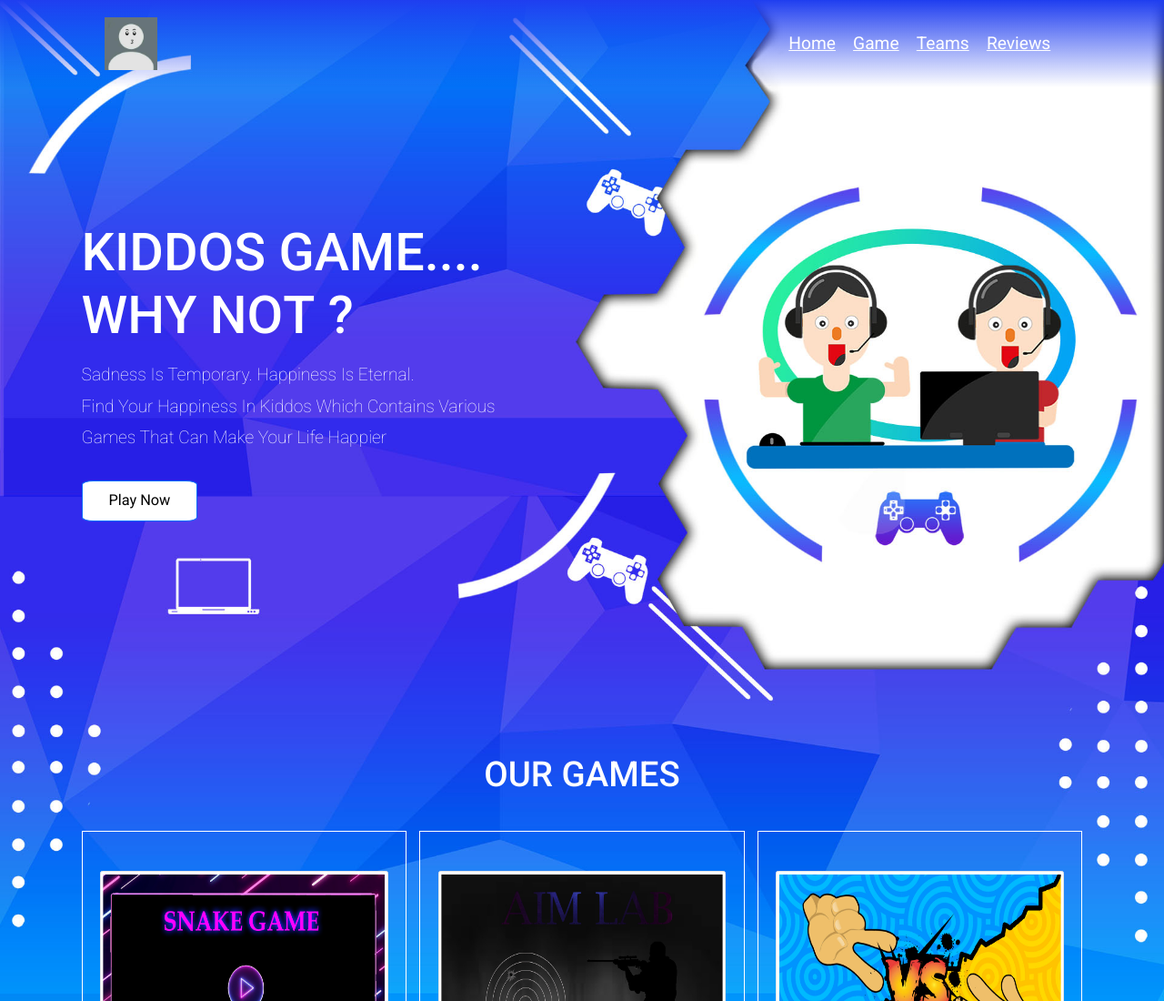
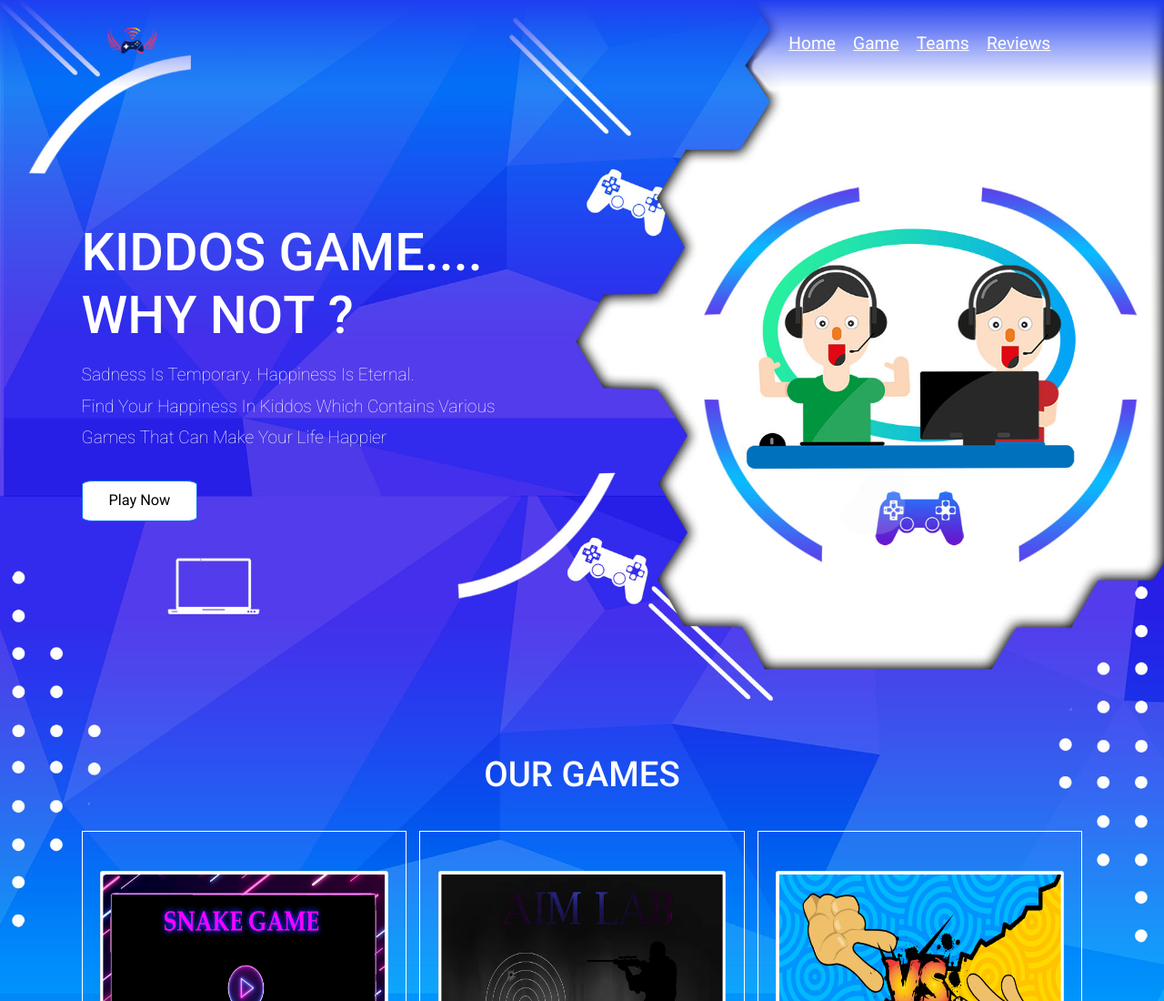
Before and after one commit to Delvinlim/uas-project, a plain HTML site: page index.html in a window 1280 px wide. Shown: the top 1100 px of the page at 91% size. Drawn offline with Linux system fonts and the light colour scheme; files whose address does not match are found by name.

Commit message:
formating document

```diff
--- a/index.html
+++ b/index.html
@@ -30,7 +30,7 @@
     <!-- Header -->
     <header class="header">
       <a href="#" class="logo">
-        <img src="assets/images/profile2.jpeg" alt="Logo" />
+        <img src="assets/images/logo kelompok 6.png" alt="Logo" />
       </a>
 
       <div class="icons">
```
